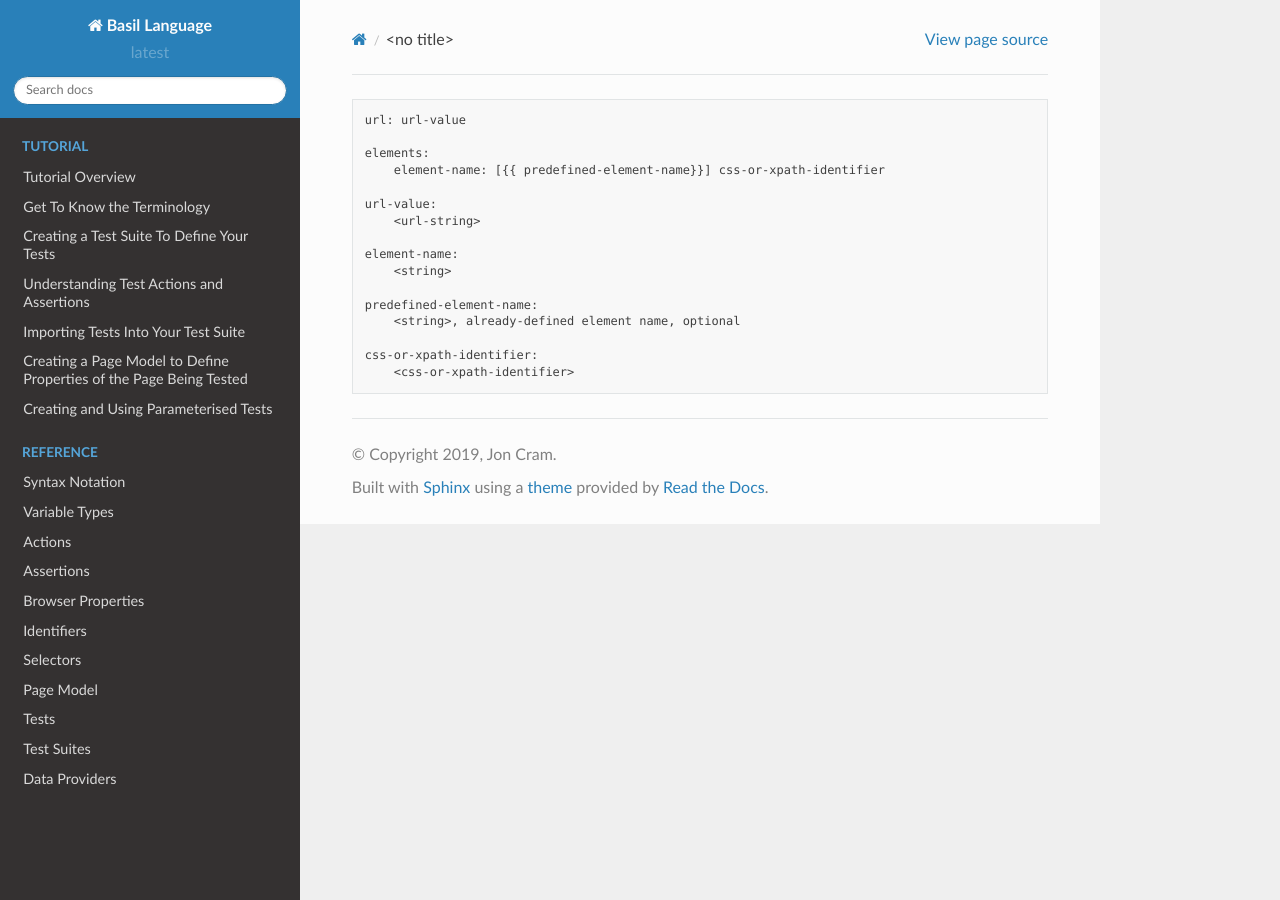
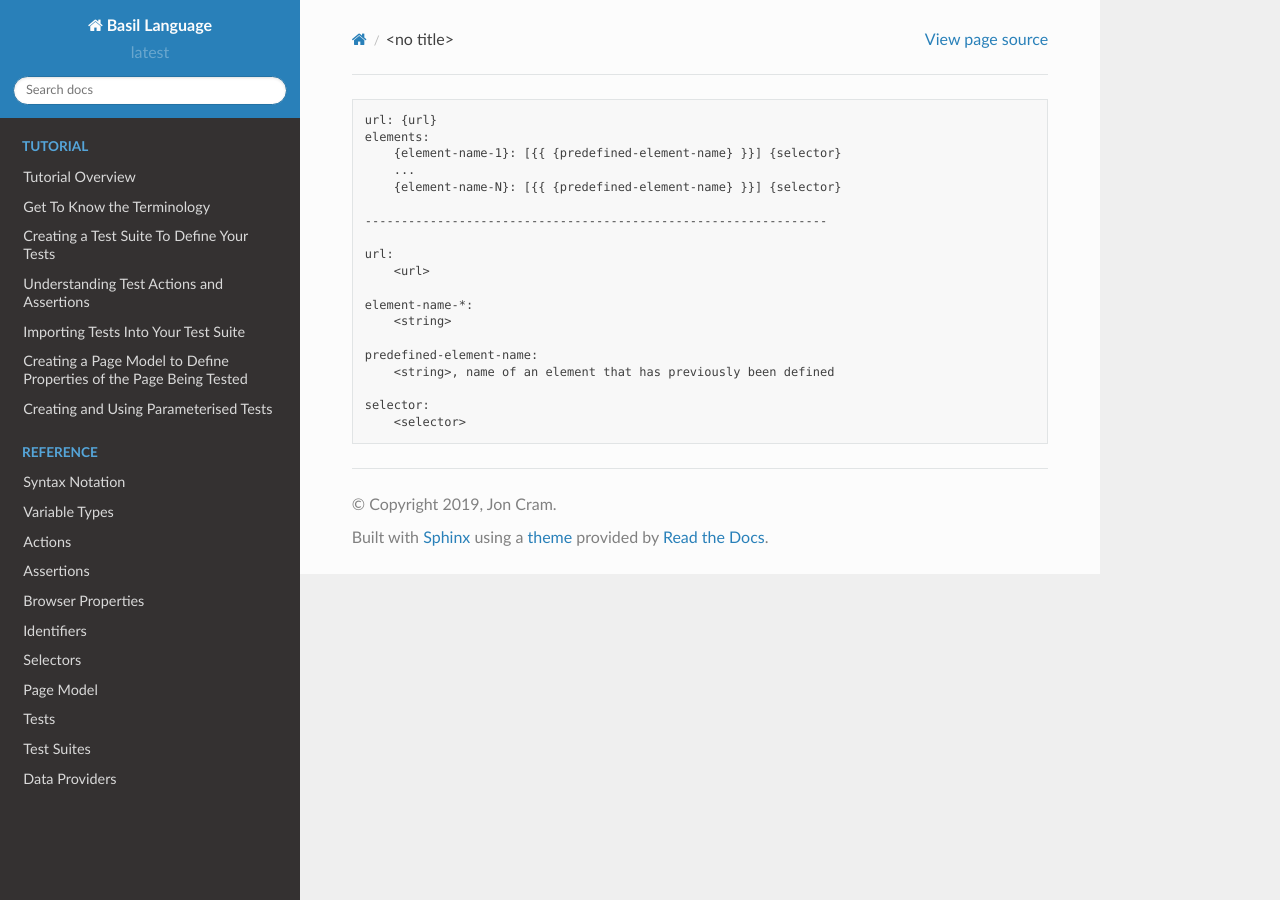
Before and after one commit to webignition/bas-spec, a Sphinx documentation site: the page built from docs/includes/syntax/page-model.rst, in a window 1280 px wide. Built offline with Sphinx 7.4.7 and the Read the Docs theme 2.0.0, drawn with Linux system fonts in a browser that asks for light colours.

Commit message:
Tidy up page model syntax

```diff
--- a/docs/includes/syntax/page-model.rst
+++ b/docs/includes/syntax/page-model.rst
@@ -1,18 +1,21 @@
 .. code-block:: text
 
-    url: url-value
+    url: {url}
+    elements:
+        {element-name-1}: [{{ {predefined-element-name} }}] {selector}
+        ...
+        {element-name-N}: [{{ {predefined-element-name} }}] {selector}
 
-    elements:
-        element-name: [{{ predefined-element-name}}] css-or-xpath-identifier
+    ----------------------------------------------------------------
 
-    url-value:
-        <url-string>
+    url:
+        <url>
 
-    element-name:
+    element-name-*:
         <string>
 
     predefined-element-name:
-        <string>, already-defined element name, optional
+        <string>, name of an element that has previously been defined
 
-    css-or-xpath-identifier:
-        <css-or-xpath-identifier>
+    selector:
+        <selector>
```
